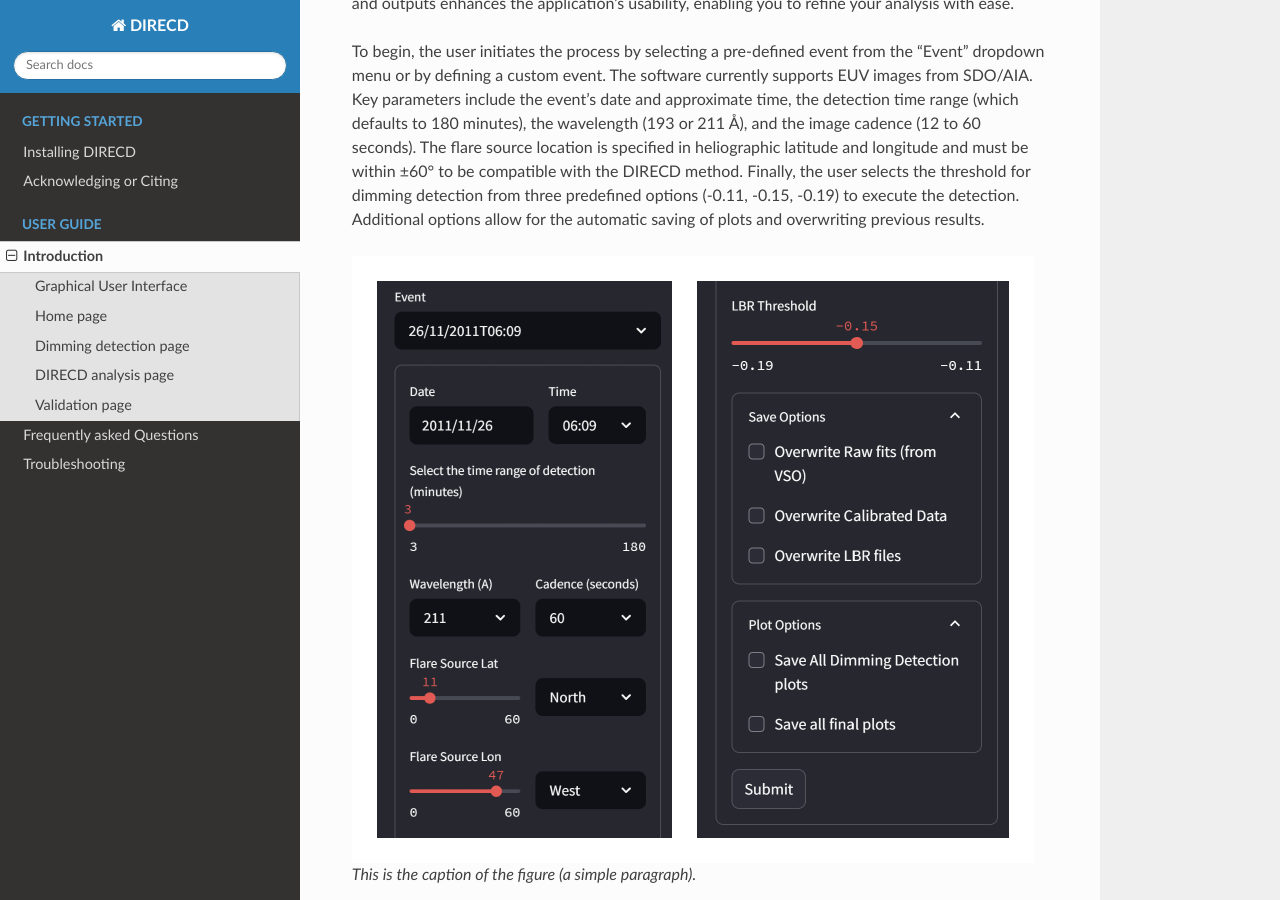
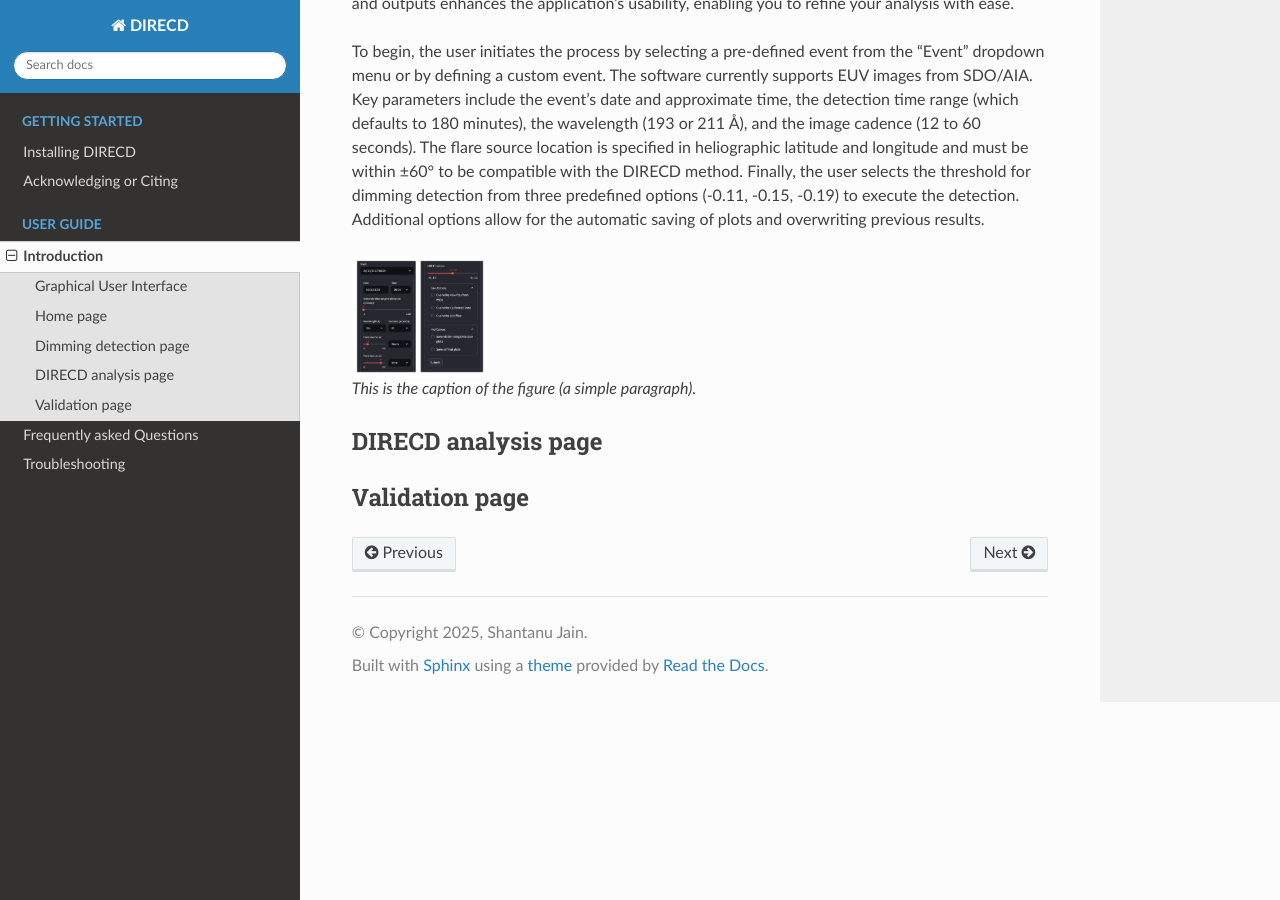
Before and after one commit to jain-shantanu/DIRECD_soft, a Sphinx documentation site: the page built from source/Introduction.rst, in a window 1280 px wide and 900 px high, scrolled down 960 px. Built offline with Sphinx 7.4.7 and the Read the Docs theme 3.1.0, drawn with Linux system fonts in a browser that asks for light colours.

Commit message:
Update Introduction.rst

```diff
--- a/source/Introduction.rst
+++ b/source/Introduction.rst
@@ -43,7 +43,7 @@ DIRECD method. Finally, the user selects the threshold for dimming detection fro
 Additional options allow for the automatic saving of plots and overwriting previous results.
 
 .. figure:: images_docs/dimming_detection_page.png
-   :scale: 50 %
+   :scale: 10 %
    :alt: map to buried treasure
 
    This is the caption of the figure (a simple paragraph).
```
